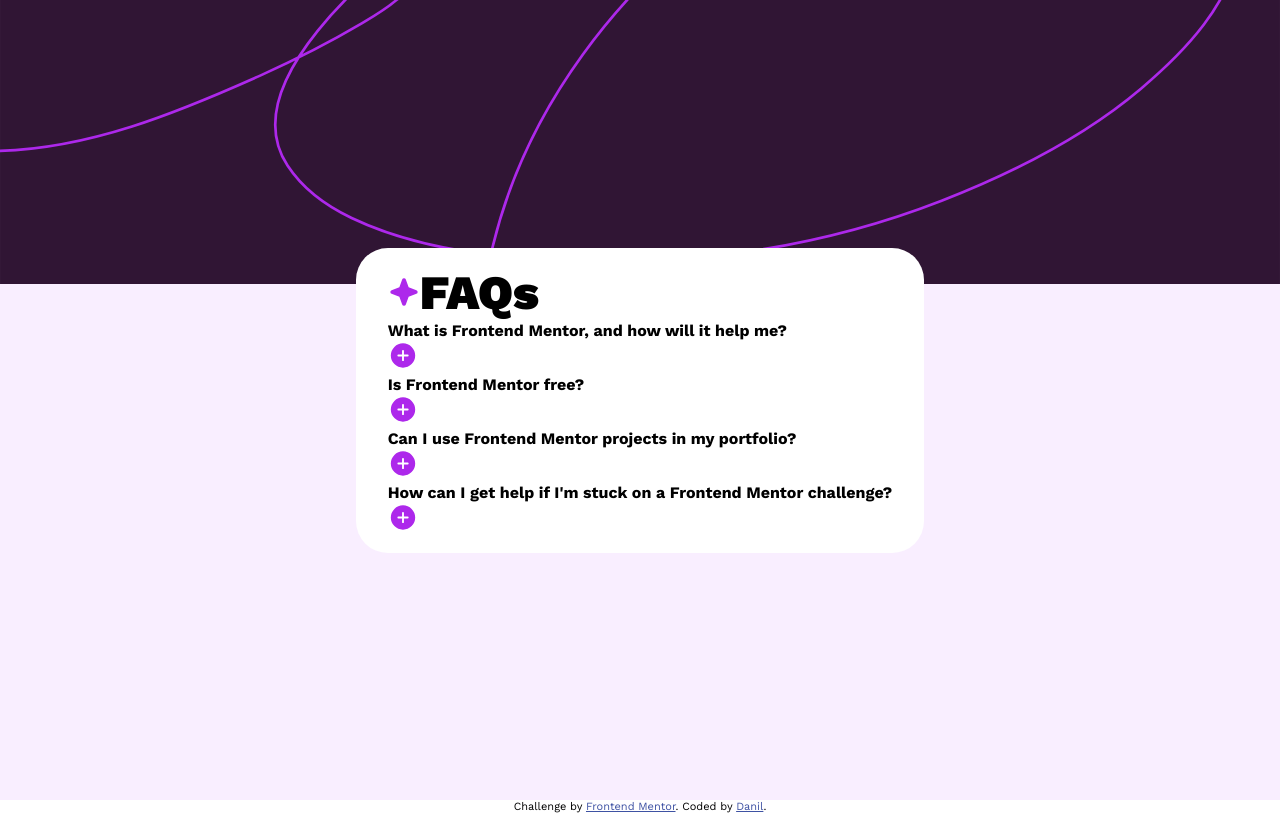
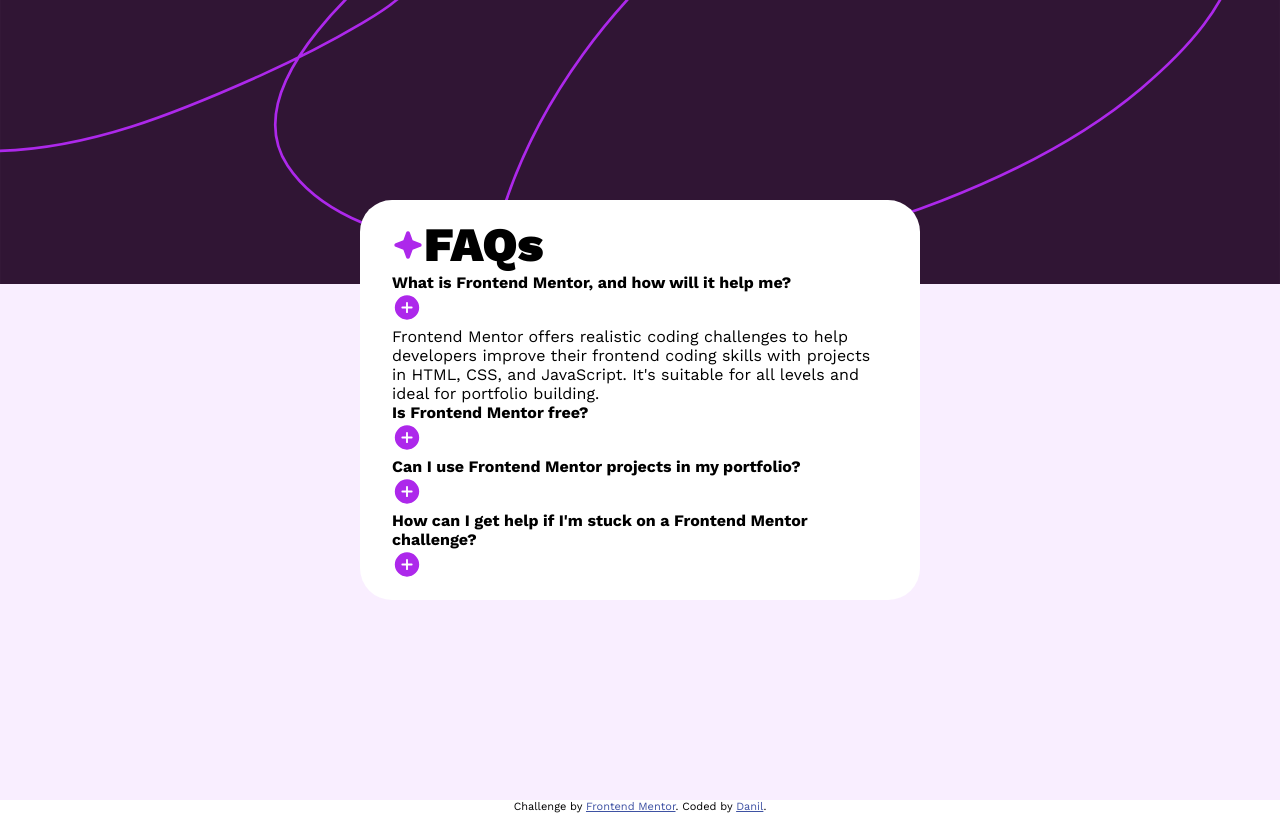
Before and after one commit to Recomagnesius/frontendmentor-faq-accordion, a plain HTML site: page index.html in a window 1280 px wide. Both pictures are taken after a click on the button 402 px from the left and 356 px from the top of the page. Drawn offline with Linux system fonts and the light colour scheme.

Commit message:
add js for toggling text

```diff
--- a/index.html
+++ b/index.html
@@ -47,7 +47,6 @@
 
     .container{
       margin:  0 auto;
-      max-width: 50rem;
     }
 
     .section{
@@ -69,7 +68,7 @@
       display: flex;
       flex-direction: column;
       align-items: flex-start;
-
+      width: 35rem;
     }
 
     .faq__top{
@@ -122,30 +121,43 @@
         <div class="faq__bottom">
           <ul class="faq__list" role="list">
             <li class="fac__list-item" role="listitem">
-              <h4 class="fac__list-item__title">What is Frontend Mentor, and how will it help me?</h4>
+              <div class="list-item__header"> <h4 class="fac__list-item__title">What is Frontend Mentor, and how will it help me?</h4>
+                <button class="faq-toggle"><img src="./assets/images/icon-plus.svg" alt="" class="faq-icon"></button></div>
+
               <p class="fac__list-item__text hide">Frontend Mentor offers realistic coding challenges to help developers improve their
                 frontend coding skills with projects in HTML, CSS, and JavaScript. It's suitable for
                 all levels and ideal for portfolio building.</p>
-              <button class="faq-toggle"><img src="./assets/images/icon-plus.svg" alt="" class="faq-icon"></button>
+
 
             </li>
             <li class="fac__list-item"role="listitem">
-              <h4 class="fac__list-item__title">Is Frontend Mentor free?</h4>
+              <div class="list-item__header">
+                <h4 class="fac__list-item__title">Is Frontend Mentor free?</h4>
+                <button class="faq-toggle"><img src="./assets/images/icon-plus.svg" alt="" class="faq-icon"></button>
+              </div>
+
               <p class="fac__list-item__text hide">Yes, Frontend Mentor offers both free and premium coding challenges, with the free
                 option providing access to a range of projects suitable for all skill levels.</p>
-                <button class="faq-toggle"><img src="./assets/images/icon-plus.svg" alt="" class="faq-icon"></button>
+
               </li>
             <li class="fac__list-item"role="listitem">
-              <h4 class="fac__list-item__title">Can I use Frontend Mentor projects in my portfolio?</h4>
+              <div class="list-item__header">
+                <h4 class="fac__list-item__title">Can I use Frontend Mentor projects in my portfolio?</h4>
+                <button class="faq-toggle"><img src="./assets/images/icon-plus.svg" alt="" class="faq-icon"></button>
+              </div>
+
               <p class="fac__list-item__text hide">Yes, you can use projects completed on Frontend Mentor in your portfolio. It's an excellent
                 way to showcase your skills to potential employers!</p>
-                <button class="faq-toggle"><img src="./assets/images/icon-plus.svg" alt="" class="faq-icon"></button>
+
               </li>
             <li class="fac__list-item"role="listitem">
-              <h4 class="fac__list-item__title">How can I get help if I'm stuck on a Frontend Mentor challenge?</h4>
+              <div class="list-item__header">
+                <h4 class="fac__list-item__title">How can I get help if I'm stuck on a Frontend Mentor challenge?</h4>
+                <button class="faq-toggle"><img src="./assets/images/icon-plus.svg" alt="" class="faq-icon"></button>
+              </div>
               <p class="fac__list-item__text hide">The best place to get help is inside Frontend Mentor's Discord community. There's a help
                 channel where you can ask questions and seek support from other community members.</p>
-                <button class="faq-toggle"><img src="./assets/images/icon-plus.svg" alt="" class="faq-icon"></button>
+
               </li>
           </ul>
         </div>
--- a/script.js
+++ b/script.js
@@ -2,11 +2,14 @@ const faqAnswers = document.getElementsByClassName('faq__list-item__text')
 const faqAnswersArr = Array.from(faqAnswers);
 const faqIcons = document.getElementsByClassName('faq-toggle');
 const faqIconsArr = Array.from(faqIcons);
-console.log(faqIconsArr);
 faqIconsArr.forEach((e) => {
   e.addEventListener('click', toggleText);
 });
 
-function toggleText(e){
-  e.classList.toggle(hide);
+function toggleText(e) {
+  const parent = e.target.closest('li');
+  console.log(parent)
+  const textForToggle = parent.querySelector('.fac__list-item__text');
+  console.log(textForToggle)
+  textForToggle.classList.toggle('hide');
 }
```
